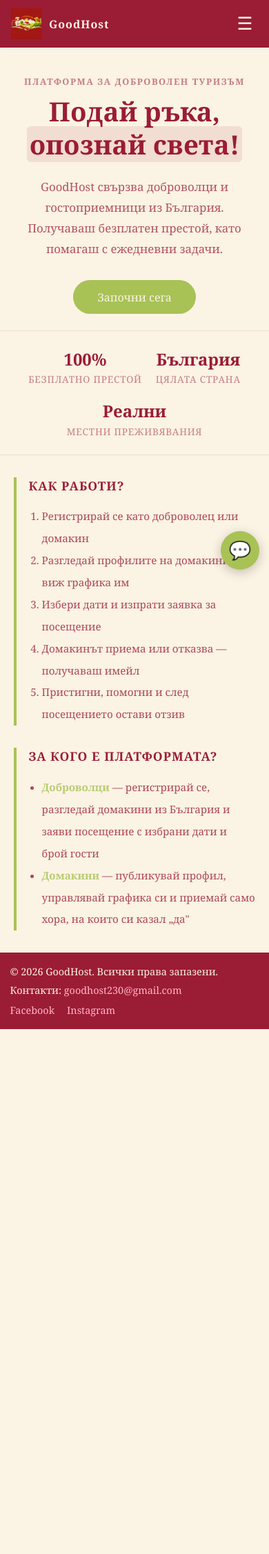
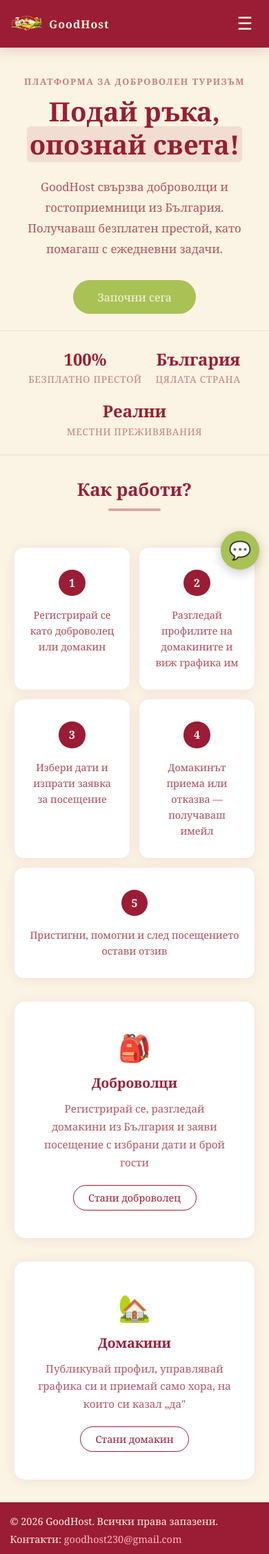
Before and after one commit to Ani124430/GoodHost, a Flask app: page / in a window 390 px wide. Shown: the top 2253 px of the page at 69% size. Before the commit the page ends 1492 px from the top, so only its background shows below. Run offline with Flask 3, Linux system fonts and the light colour scheme.

Commit message:
Modernize homepage: sticky navbar, glass/hover effects, mobile side drawer nav

```diff
--- a/static/css/homepage.css
+++ b/static/css/homepage.css
@@ -18,13 +18,20 @@ body {
 
 header {
   background-color: var(--red);
+  backdrop-filter: blur(18px);
+  -webkit-backdrop-filter: blur(18px);
   display: flex;
   align-items: center;
   justify-content: space-between;
   padding: 0.75em 2.5em;
+  position: sticky;
+  top: 0;
+  z-index: 100;
+  box-shadow: 0 2px 20px rgba(155, 28, 53, 0.22);
 }
 
 .logo { display: flex; align-items: center; gap: 0.625em; }
+
 
 .logo span {
   color: var(--cream);
@@ -198,41 +205,145 @@ nav a button:hover { background-color: #8faa3e; }
   background: rgba(155, 28, 53, 0.15);
 }
 
-.info {
+.how-it-works {
+  max-width: 72em;
+  margin: 4em auto;
+  padding: 0 3em;
+  text-align: center;
+}
+
+.section-title {
+  font-size: 1.6rem;
+  color: var(--red);
+  margin-bottom: 0.4em;
+}
+
+.section-title::after {
+  content: '';
+  display: block;
+  width: 3em;
+  height: 0.18em;
+  background: var(--red);
+  opacity: 0.35;
+  margin: 0.4em auto 2em;
+  border-radius: 1em;
+}
+
+.steps {
+  display: flex;
+  gap: 1.25em;
+  justify-content: center;
+  flex-wrap: wrap;
+}
+
+.step {
+  background: #fff;
+  backdrop-filter: blur(10px);
+  -webkit-backdrop-filter: blur(10px);
+  border-radius: 0.875em;
+  border: 0.0625em solid rgba(155,28,53,0.1);
+  box-shadow: 0 0.125em 1em rgba(155,28,53,0.07);
+  padding: 2em 1.25em 1.75em;
+  flex: 1;
+  min-width: 10em;
+  max-width: 14em;
+  display: flex;
+  flex-direction: column;
+  align-items: center;
+  gap: 1em;
+  transition: transform 0.22s, box-shadow 0.22s;
+}
+
+.step:hover {
+  transform: translateY(-6px);
+  box-shadow: 0 0.75em 2em rgba(155,28,53,0.15);
+}
+
+.step-number {
+  width: 2.4em;
+  height: 2.4em;
+  border-radius: 50%;
+  background-color: var(--red);
+  color: #fff;
+  font-size: 1rem;
+  font-weight: bold;
+  display: flex;
+  align-items: center;
+  justify-content: center;
+  flex-shrink: 0;
+}
+
+.step p {
+  font-size: 0.9rem;
+  color: var(--red);
+  opacity: 0.8;
+  line-height: 1.6;
+  text-align: center;
+}
+
+.for-who {
   display: flex;
   gap: 2em;
-  max-width: 60em;
-  margin: 4em auto;
+  justify-content: center;
+  max-width: 54em;
+  margin: 3em auto 4em;
   padding: 0 3em;
+  flex-wrap: wrap;
 }
 
-.info-block {
+.for-who-card {
+  background: #fff;
+  backdrop-filter: blur(10px);
+  -webkit-backdrop-filter: blur(10px);
+  border-radius: 1em;
+  border: 0.0625em solid rgba(155,28,53,0.1);
+  box-shadow: 0 0.125em 1em rgba(155,28,53,0.07);
+  padding: 2.5em 2em;
   flex: 1;
-  border-left: 0.25em solid #A8C256;
-  padding-left: 1.1em;
+  min-width: 16em;
+  display: flex;
+  flex-direction: column;
+  align-items: center;
+  gap: 0.75em;
+  text-align: center;
+  transition: transform 0.22s, box-shadow 0.22s;
 }
 
-.info-block h2 {
-  font-size: 1.1rem;
-  color: var(--red);
-  margin-bottom: 1em;
-  text-transform: uppercase;
-  letter-spacing: 0.06em;
+.for-who-card:hover {
+  transform: translateY(-6px);
+  box-shadow: 0 0.75em 2em rgba(155,28,53,0.15);
 }
 
-.info-block ol,
-.info-block ul {
-  padding-left: 1.25em;
+.for-who-icon { font-size: 2.4rem; }
+
+.for-who-card h3 {
+  font-size: 1.2rem;
   color: var(--red);
-  line-height: 2.1;
-  font-size: 0.95rem;
-  opacity: 0.8;
 }
 
-.info-block strong {
-  color: #A8C256;
-  opacity: 1;
-  font-weight: bold;
+.for-who-card p {
+  font-size: 0.95rem;
+  color: var(--red);
+  opacity: 0.75;
+  line-height: 1.7;
+  flex: 1;
+}
+
+.for-who-btn {
+  display: inline-block;
+  margin-top: 0.5em;
+  padding: 0.55em 1.5em;
+  border-radius: 2em;
+  border: 0.1em solid var(--red);
+  color: var(--red);
+  text-decoration: none;
+  font-size: 0.9rem;
+  font-family: Georgia, serif;
+  transition: background 0.2s, color 0.2s;
+}
+.for-who-btn:hover {
+  background: var(--red);
+  color: var(--cream);
 }
 
 footer {
@@ -256,7 +367,7 @@ footer div { display: flex; gap: 1.25em; margin-top: 0.25em; }
 @media (max-width: 640px) {
   header {
     padding: 0.75em 1em;
-    position: relative;
+    position: sticky;
   }
   .nav-toggle {
     display: flex;
@@ -303,7 +426,14 @@ footer div { display: flex; gap: 1.25em; margin-top: 0.25em; }
   }
   .stat-divider { display: none; }
 
-  .info {
+  .how-it-works {
+    padding: 0 1.25em;
+    margin: 2em auto;
+  }
+  .steps { gap: 0.75em; }
+  .step { max-width: 100%; min-width: 8em; }
+
+  .for-who {
     flex-direction: column;
     padding: 0 1.25em;
     margin: 2em auto;
--- a/templates/homepage.html
+++ b/templates/homepage.html
@@ -65,24 +65,44 @@
       </div>
     </section>
 
-    <section class="info">
-      <div class="info-block">
-        <h2>Как работи?</h2>
-        <ol>
-          <li>Регистрирай се като доброволец или домакин</li>
-          <li>Разгледай профилите на домакините и виж графика им</li>
-          <li>Избери дати и изпрати заявка за посещение</li>
-          <li>Домакинът приема или отказва — получаваш имейл</li>
-          <li>Пристигни, помогни и след посещението остави отзив</li>
-        </ol>
+    <section class="how-it-works">
+      <h2 class="section-title">Как работи?</h2>
+      <div class="steps">
+        <div class="step">
+          <div class="step-number">1</div>
+          <p>Регистрирай се като доброволец или домакин</p>
+        </div>
+        <div class="step">
+          <div class="step-number">2</div>
+          <p>Разгледай профилите на домакините и виж графика им</p>
+        </div>
+        <div class="step">
+          <div class="step-number">3</div>
+          <p>Избери дати и изпрати заявка за посещение</p>
+        </div>
+        <div class="step">
+          <div class="step-number">4</div>
+          <p>Домакинът приема или отказва — получаваш имейл</p>
+        </div>
+        <div class="step">
+          <div class="step-number">5</div>
+          <p>Пристигни, помогни и след посещението остави отзив</p>
+        </div>
       </div>
+    </section>
 
-      <div class="info-block">
-        <h2>За кого е платформата?</h2>
-        <ul>
-          <li><strong>Доброволци</strong> — регистрирай се, разгледай домакини из България и заяви посещение с избрани дати и брой гости</li>
-          <li><strong>Домакини</strong> — публикувай профил, управлявай графика си и приемай само хора, на които си казал „да"</li>
-        </ul>
+    <section class="for-who">
+      <div class="for-who-card">
+        <div class="for-who-icon">🎒</div>
+        <h3>Доброволци</h3>
+        <p>Регистрирай се, разгледай домакини из България и заяви посещение с избрани дати и брой гости</p>
+        <a href="/registration" class="for-who-btn">Стани доброволец</a>
+      </div>
+      <div class="for-who-card">
+        <div class="for-who-icon">🏡</div>
+        <h3>Домакини</h3>
+        <p>Публикувай профил, управлявай графика си и приемай само хора, на които си казал „да"</p>
+        <a href="/registration" class="for-who-btn">Стани домакин</a>
       </div>
     </section>
 
```
Also changed, not shown: other parts of static/css/homepage.css (+20 -8 lines), static/iconpicture.png.
